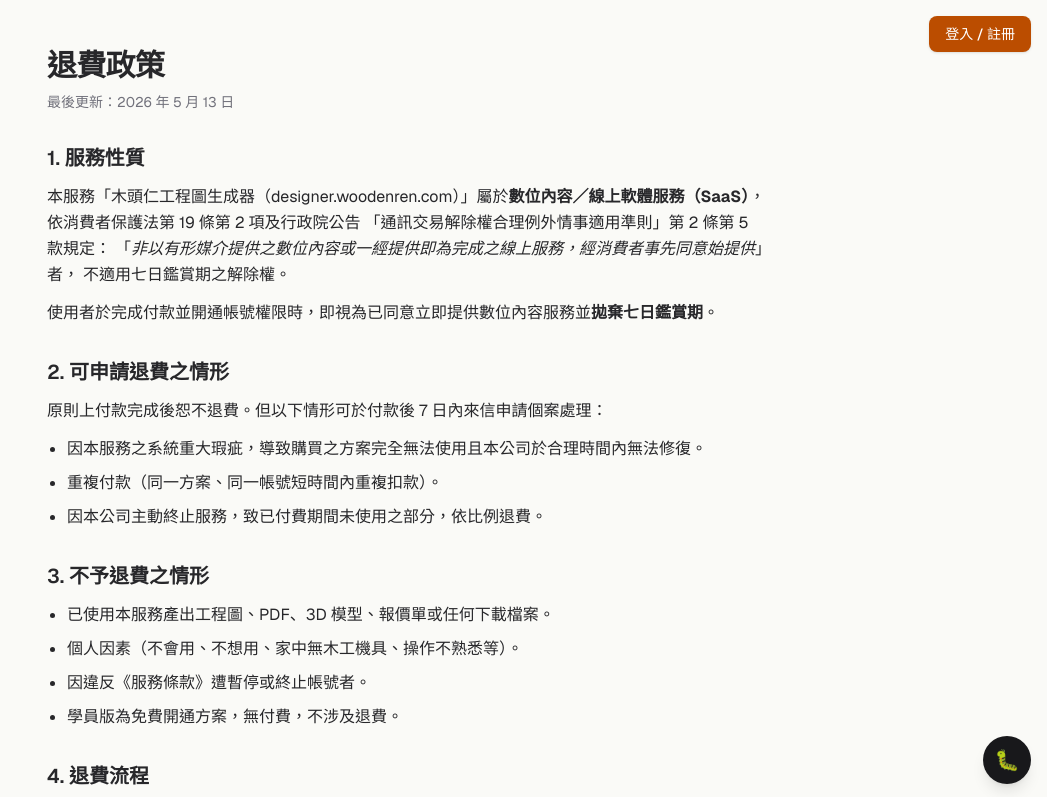
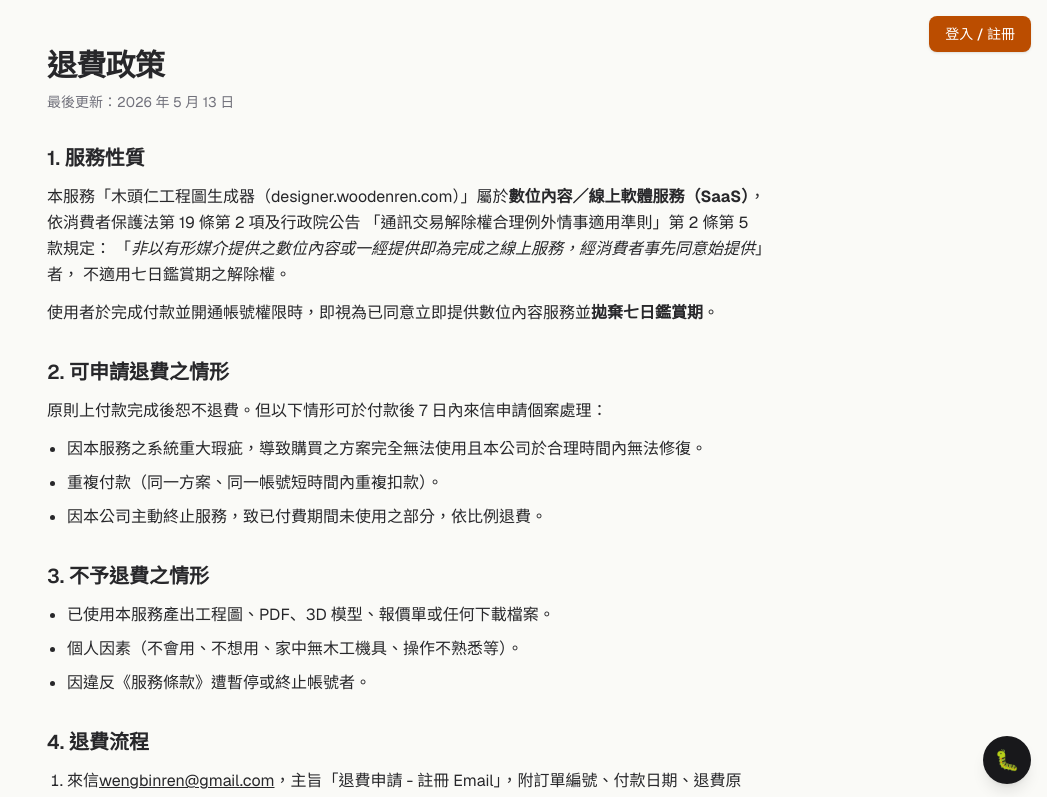
Before and after one commit to freeecat123-cmyk/wooden-ren-designer, a Next.js app: page /refund in a window 1280 px wide. Shown: the top 797 px of the page, without its empty margins (233-1280 px from the left). Built offline with nearby package versions, Linux system fonts and the light colour scheme; no server answers.

Commit message:
docs: refund 移除學員版說明（免費方案無退費議題）

```diff
--- a/app/refund/page.tsx
+++ b/app/refund/page.tsx
@@ -43,7 +43,6 @@ export default function RefundPage() {
           <li>已使用本服務產出工程圖、PDF、3D 模型、報價單或任何下載檔案。</li>
           <li>個人因素（不會用、不想用、家中無木工機具、操作不熟悉等）。</li>
           <li>因違反《服務條款》遭暫停或終止帳號者。</li>
-          <li>學員版為免費開通方案，無付費，不涉及退費。</li>
         </ul>
       </section>
 
```
